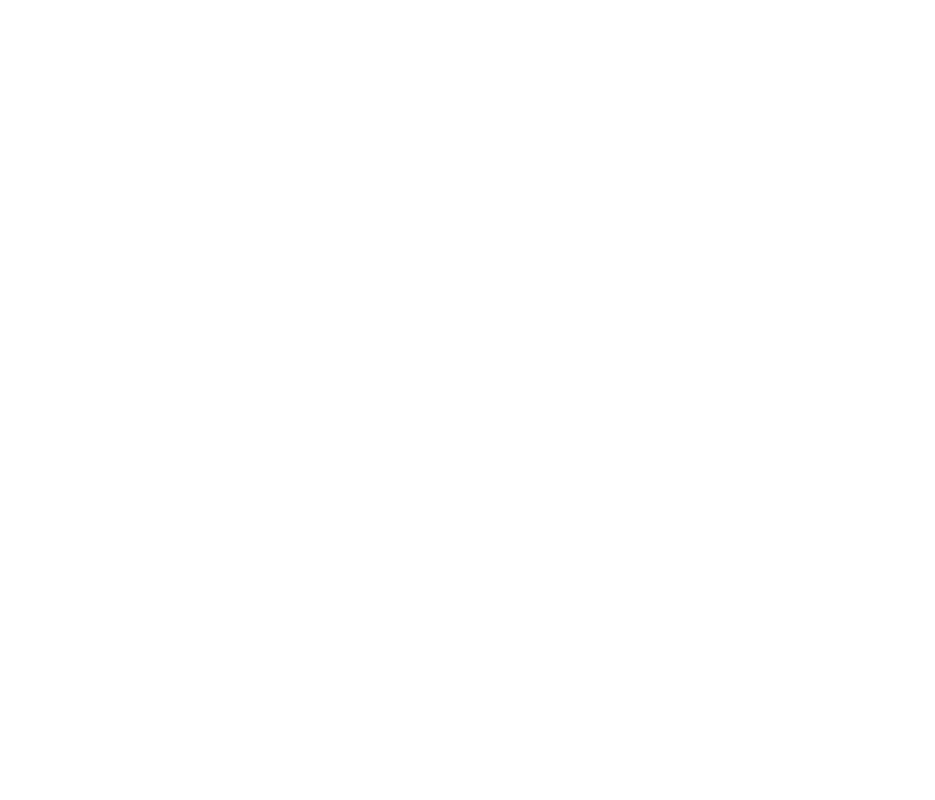
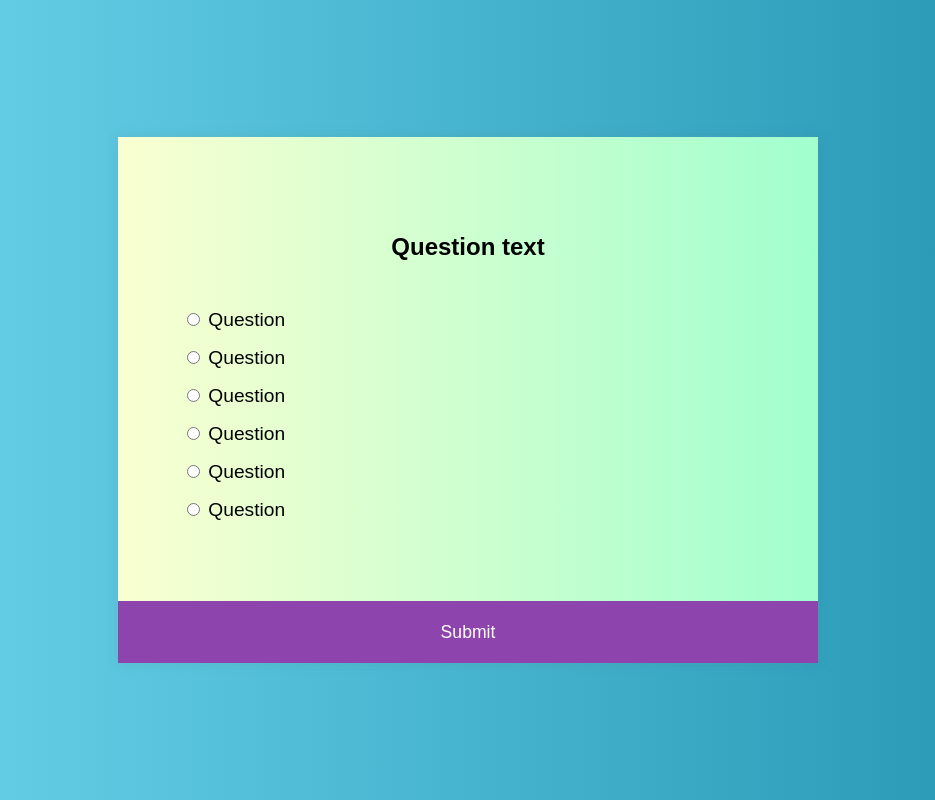
Before and after one commit to Faizee095/30daysJS_Challenge, a plain HTML site: page 4_Quiz-App/index.html in a window 1280 px wide. Shown: the whole page, without its empty margins (172-1107 px from the left). Drawn offline with Linux system fonts and the light colour scheme.

Commit message:
Design &layout

```diff
--- a/4_Quiz-App/index.html
+++ b/4_Quiz-App/index.html
@@ -3,10 +3,73 @@
 <head>
   <meta charset="UTF-8">
   <meta name="viewport" content="width=device-width, initial-scale=1.0">
-  <title>Document</title>
+  <title>Quiz-App</title>
   <link rel="stylesheet" href="style.css">
 </head>
 <body>
+  <div class="quiz-container" id="quiz">
+    <div class="quiz-header">
+        <h2 id="question">Question text</h2>
+        <ul>
+            <li>
+                <input
+                    type="radio"
+                    id="a"
+                    name="answer"
+                    class="answer"
+                />
+                <label id="a_text" for="a">Question</label>
+            </li>
+            <li>
+                <input
+                    type="radio"
+                    id="b"
+                    name="answer"
+                    class="answer"
+                />
+                <label id="b_text" for="b">Question</label>
+            </li>
+            <li>
+                <input
+                    type="radio"
+                    id="c"
+                    name="answer"
+                    class="answer"
+                />
+                <label id="c_text" for="c">Question</label>
+            </li>
+            <li>
+                <input
+                    type="radio"
+                    id="d"
+                    name="answer"
+                    class="answer"
+                />
+                <label id="d_text" for="d">Question</label>
+            </li>
+            <li>
+                <input
+                    type="radio"
+                    id="e"
+                    name="answer"
+                    class="answer"
+                />
+                <label id="e_text" for="e">Question</label>
+            </li>
+            <li>
+                <input
+                    type="radio"
+                    id="f"
+                    name="answer"
+                    class="answer"
+                />
+                <label id="f_text" for="f">Question</label>
+            </li>
+        </ul>
+    </div>
+    <button id="submit">Submit</button>
+</div>
+
 
 </body>
 <script src="main.js"></script>
--- a/4_Quiz-App/style.css
+++ b/4_Quiz-App/style.css
@@ -4,4 +4,67 @@
 
 body {
   font-family: Arial, Helvetica, sans-serif;
+  background: #2193b0;
+  background: -webkit-linear-gradient(to right, #6dd5ed, #2193b0); /*UI Gradient*/
+  background: linear-gradient(to right, #6dd5ed, #2193b0);
+  display: flex;
+  align-items: center;
+  justify-content: center;
+  margin: 0;
+  min-height: 100vh;
 }
+
+.quiz-header {
+  padding: 4rem;
+}
+
+.quiz-container {
+  background: #A1FFCE;
+  background: -webkit-linear-gradient(to right, #FAFFD1, #A1FFCE);
+  background: linear-gradient(to right, #FAFFD1, #A1FFCE);
+  box-shadow: 0 0 10px 2px rgba(100, 100, 100, 0.1);
+  overflow: hidden;
+  width: 700px;
+  max-width: 100%;
+}
+
+h2 {
+  padding: 2rem;
+  text-align: center;
+  margin: 0;
+}
+
+ul {
+  list-style-type: none;
+  padding: 0;
+}
+
+ul li {
+  font-size: 1.2rem;
+  margin: 1rem 0;
+}
+
+ul li label {
+  cursor: pointer;
+}
+
+button {
+  background-color: #8e44ad;
+  border: none;
+  color: white;
+  cursor: pointer;
+  display: block;
+  font-family: inherit;
+  font-size: 1.1rem;
+  width: 100%;
+  padding: 1.3rem;
+}
+
+button:hover {
+  background-color: #732d91;
+}
+
+button:focus {
+  background-color: #5e3370;
+  outline: none;
+}
```
